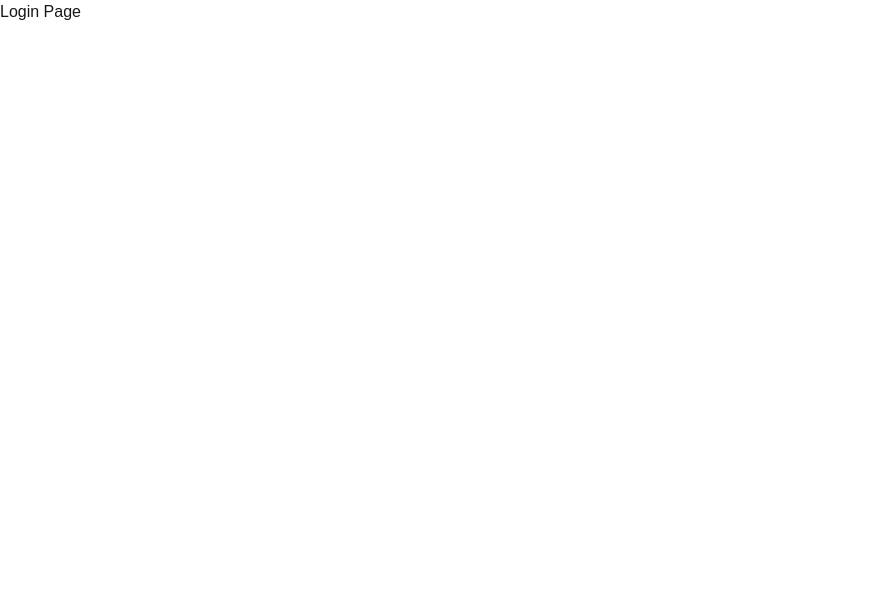
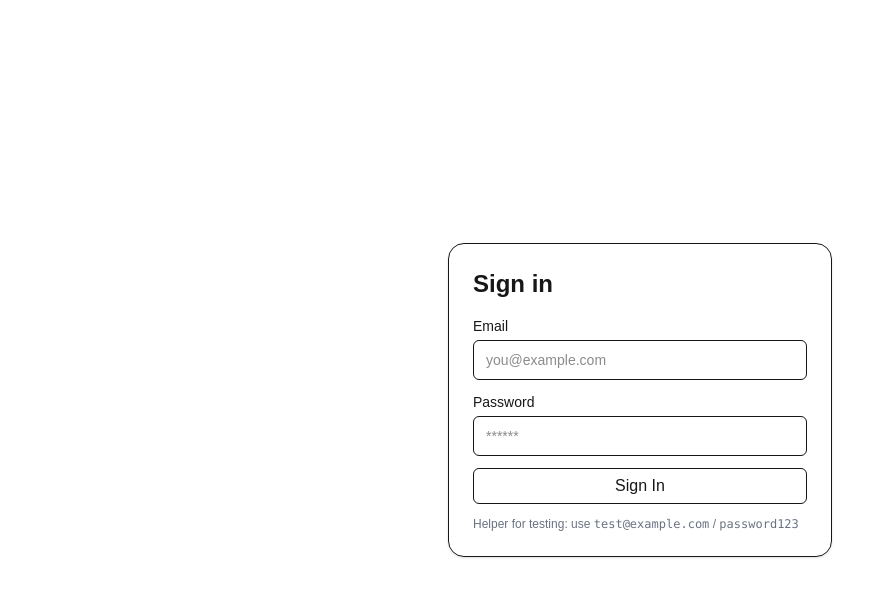
Before and after one commit to basia-borkowska/ai-chat-app, a Next.js app: page /login in a window 1280 px wide. Shown: the top 596 px of the page, without its empty margins (0-894 px from the left). Built offline with nearby package versions, Linux system fonts and the light colour scheme.

Commit message:
Create login form

```diff
--- a/src/app/(auth)/login/page.tsx
+++ b/src/app/(auth)/login/page.tsx
@@ -1,3 +1,12 @@
+import LoginForm from "@/components/auth/LoginForm";
+
 export default function LoginPage() {
-  return <div>Login Page</div>;
+  return (
+    <div className="min-h-dvh grid place-items-center p-4">
+      <div className="w-full max-w-sm rounded-2xl border p-6 shadow-sm">
+        <h1 className="mb-4 text-2xl font-semibold">Sign in</h1>
+        <LoginForm />
+      </div>
+    </div>
+  );
 }
--- a/src/app/(main)/layout.tsx
+++ b/src/app/(main)/layout.tsx
@@ -1,5 +1,13 @@
 import { ReactNode } from "react";
+import { logout } from "./logoutAction";
 
 export default function MainLayout({ children }: { children: ReactNode }) {
-  return <div>{children}</div>;
+  return (
+    <div className="flex flex-col gap-3">
+      <form action={logout}>
+        <button className="h-9 rounded-md border px-3">Logout</button>
+      </form>
+      {children}
+    </div>
+  );
 }
--- /dev/null
+++ b/src/app/(main)/logoutAction.ts
@@ -0,0 +1,9 @@
+"use server";
+
+import { cookies } from "next/headers";
+import { redirect } from "next/navigation";
+
+export async function logout() {
+  (await cookies()).set("auth", "", { path: "/", maxAge: 0 });
+  redirect("/login");
+}
--- /dev/null
+++ b/src/components/auth/LoginForm.tsx
@@ -0,0 +1,89 @@
+"use client";
+
+import { zodResolver } from "@hookform/resolvers/zod";
+import { useState } from "react";
+import { useForm } from "react-hook-form";
+import z from "zod";
+import { is } from "zod/locales";
+
+const LoginSchema = z.object({
+  email: z.string().email("Invalid email address"),
+  password: z.string().min(6, "Password must be at least 6 characters"),
+});
+type LoginInput = z.infer<typeof LoginSchema>;
+
+export default function LoginForm() {
+  const [serverError, setServerError] = useState<string | null>(null);
+
+  const {
+    register,
+    handleSubmit,
+    formState: { errors, isSubmitting },
+    setError,
+  } = useForm<LoginInput>({
+    resolver: zodResolver(LoginSchema),
+    mode: "onSubmit",
+  });
+
+  const onSubmit = async (data: LoginInput) => {
+    setServerError(null);
+    try {
+      const res = await fetch("/api/login", {
+        method: "POST",
+        headers: {
+          "Content-Type": "application/json",
+        },
+        body: JSON.stringify(data),
+      });
+      if (!res.ok) {
+        const data = await res.json().catch(() => {});
+        const message = data?.error || "Something went wrong";
+        setServerError(message);
+        return;
+      }
+      window.location.href = "/chat";
+    } catch (error) {
+      setServerError(error instanceof Error ? error.message : String(error));
+    }
+  };
+
+  return (
+    <form onSubmit={handleSubmit(onSubmit)} className="grid gap-3">
+      <label className="grid gap-1 text-sm">
+        <span>Email</span>
+        <input
+          type="email"
+          className="h-10 rounded-md border px-3 outline-none focus:ring"
+          placeholder="you@example.com"
+          {...register("email")}
+        />
+        {errors.email && (
+          <span className="text-xs text-red-600">{errors.email.message}</span>
+        )}
+      </label>
+      <label className="grid gap-1 text-sm">
+        <span>Password</span>
+        <input
+          type="password"
+          placeholder="******"
+          className="h-10 rounded-md border px-3 outline-none focus:ring"
+          {...register("password")}
+        />
+        {errors.password && (
+          <span className="text-xs text-red-600">
+            {errors.password.message}
+          </span>
+        )}
+      </label>
+
+      {serverError && <p className="text-sm text-red-600">{serverError}</p>}
+      <button className="h-9 rounded-md border px-3" disabled={isSubmitting}>
+        {isSubmitting ? "Signing in..." : "Sign In"}
+      </button>
+      <p className="text-xs text-gray-500">
+        Helper for testing: use <code>test@example.com</code> /{" "}
+        <code>password123</code>
+      </p>
+    </form>
+  );
+}
```
Also changed, not shown: package.json (+8 -5 lines), 1 other file (tests, documents, lock files or other folders).
